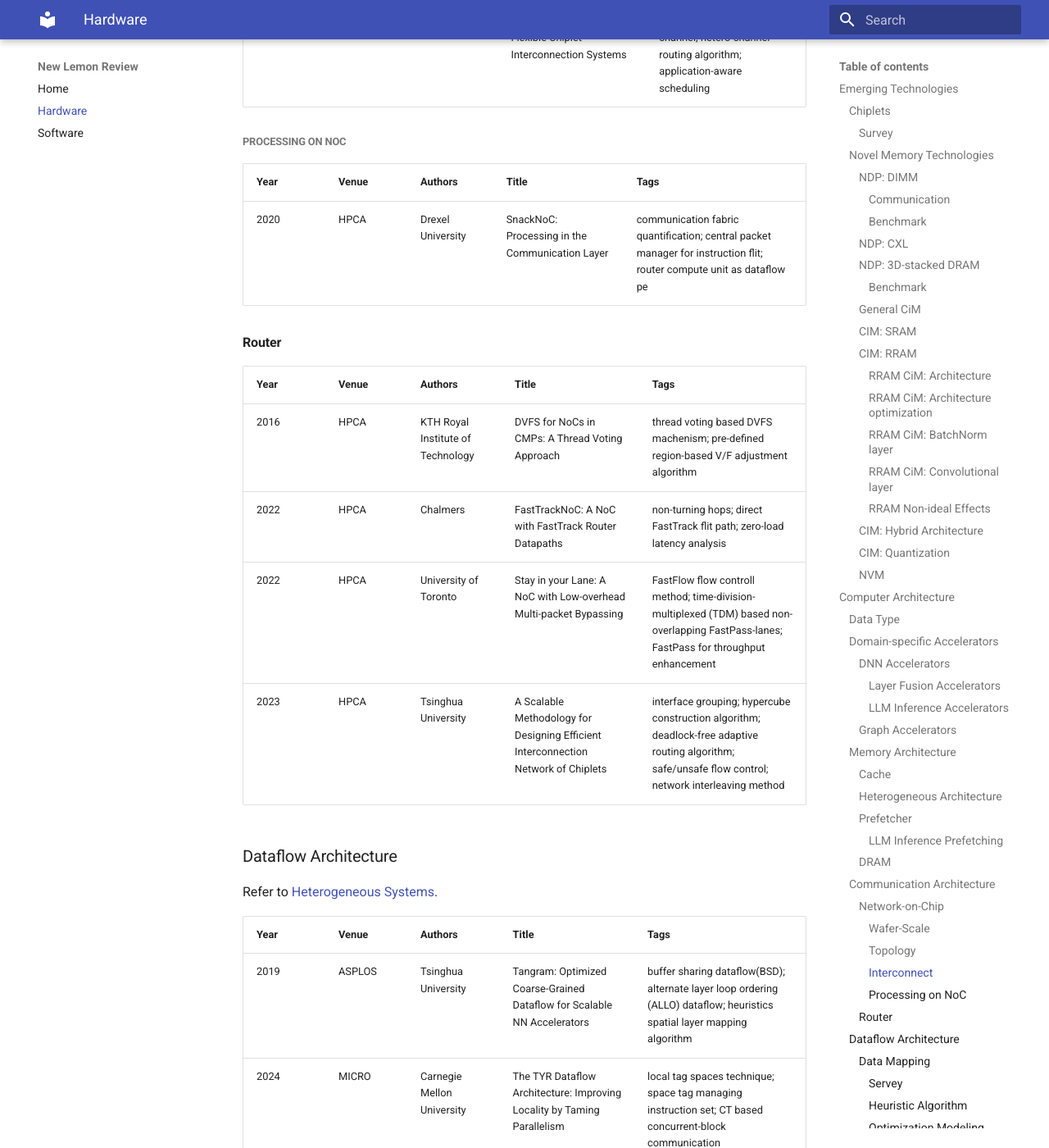
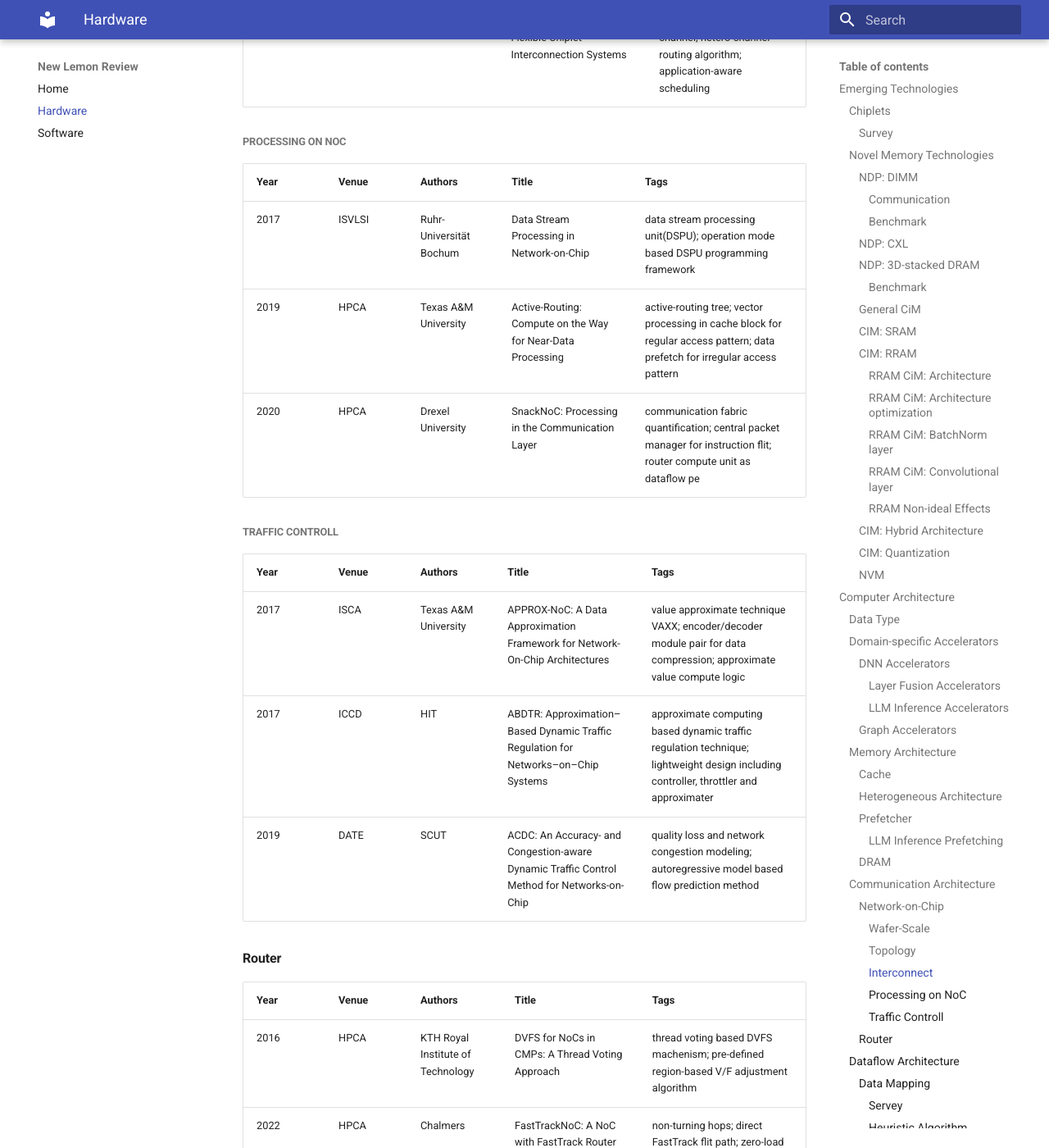
Before and after one commit to pku-lemonade/review, an MkDocs documentation site: the page built from docs/Hardware.md, in a window 1280 px wide and 1400 px high, scrolled down 14547 px. Shown: the whole window at 82% size. Built offline with MkDocs 1.6.1 and Material for MkDocs 9.7.7, drawn with Linux system fonts in a browser that asks for light colours.

Commit message:
Add papers about process and traffic control on NoC. (#27)
* test

* All papers read so far has been updated, excluding poor ones.

* Modified some details according to suggestions and specified the tags for each paper.

* Add papers about variance detection and NoC.

* Add papers about idle resources utilization of NoC.

* Add papers about shared resource allocation on many-core system.

* Add more papers about NoC and DSE.

---------

Co-authored-by: Youwei Zhuo <youwei@pku.edu.cn>

```diff
--- a/docs/Hardware.md
+++ b/docs/Hardware.md
@@ -246,7 +246,17 @@ NoC; pipeline design across heterogeneous resources; crossbar-wise quantization
 
 | Year | Venue | Authors | Title | Tags |
 |-|-|-|-|-|
+| 2017 | ISVLSI | Ruhr-Universität Bochum | Data Stream Processing in Network-on-Chip | data stream processing unit(DSPU); operation mode based DSPU programming framework |
+| 2019 | HPCA | Texas A&M University | Active-Routing: Compute on the Way for Near-Data Processing | active-routing tree; vector processing in cache block for regular access pattern; data prefetch for irregular access pattern |
 | 2020 | HPCA | Drexel University | SnackNoC: Processing in the Communication Layer | communication fabric quantification; central packet manager for instruction flit; router compute unit as dataflow pe |
+
+##### Traffic Controll
+
+| Year | Venue | Authors | Title | Tags |
+|-|-|-|-|-|
+| 2017 | ISCA | Texas A&M University | APPROX-NoC: A Data Approximation Framework for Network-On-Chip Architectures | value approximate technique VAXX; encoder/decoder module pair for data compression; approximate value compute logic |
+| 2017 | ICCD | HIT | ABDTR: Approximation–Based Dynamic Traffic Regulation for Networks–on–Chip Systems | approximate computing based dynamic traffic regulation technique; lightweight design including controller, throttler and approximater |
+| 2019 | DATE | SCUT | ACDC: An Accuracy- and Congestion-aware Dynamic Traffic Control Method for Networks-on-Chip | quality loss and network congestion modeling; autoregressive model based flow prediction method |
 
 #### Router
 
```
